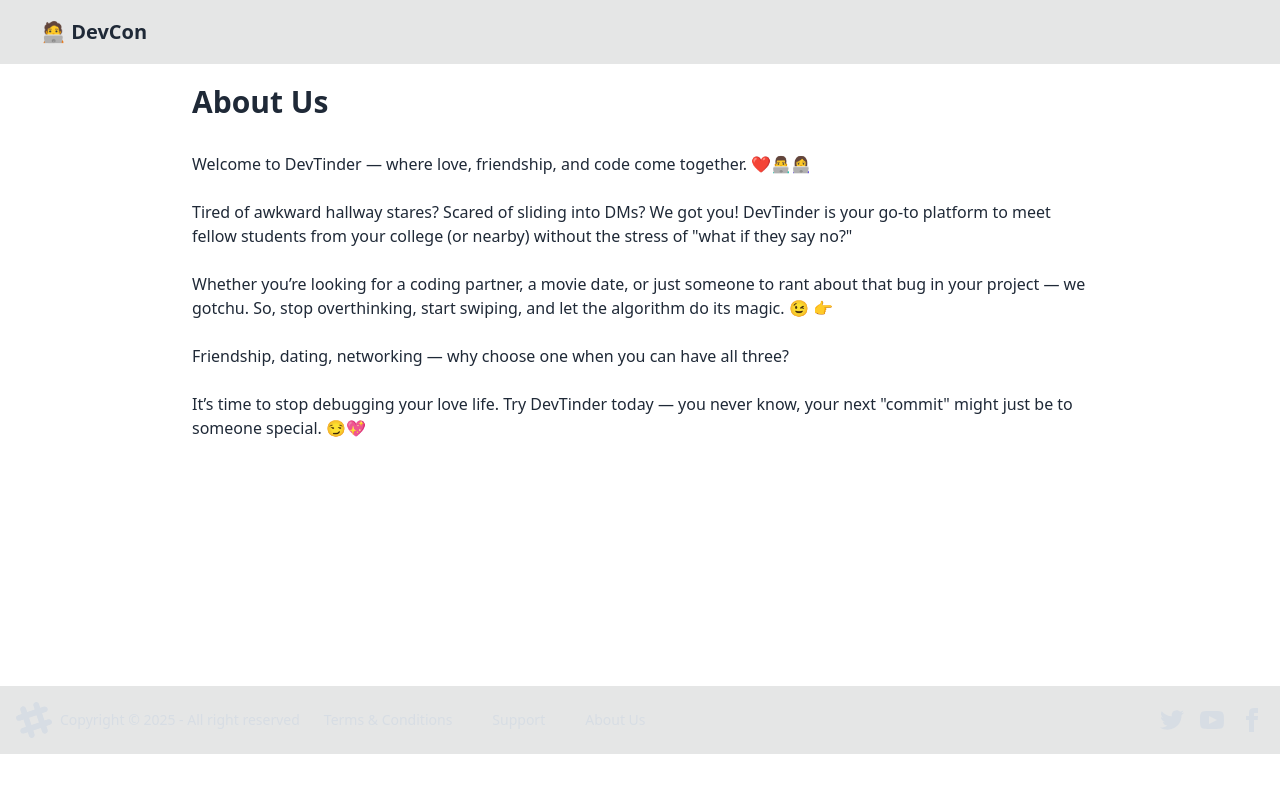
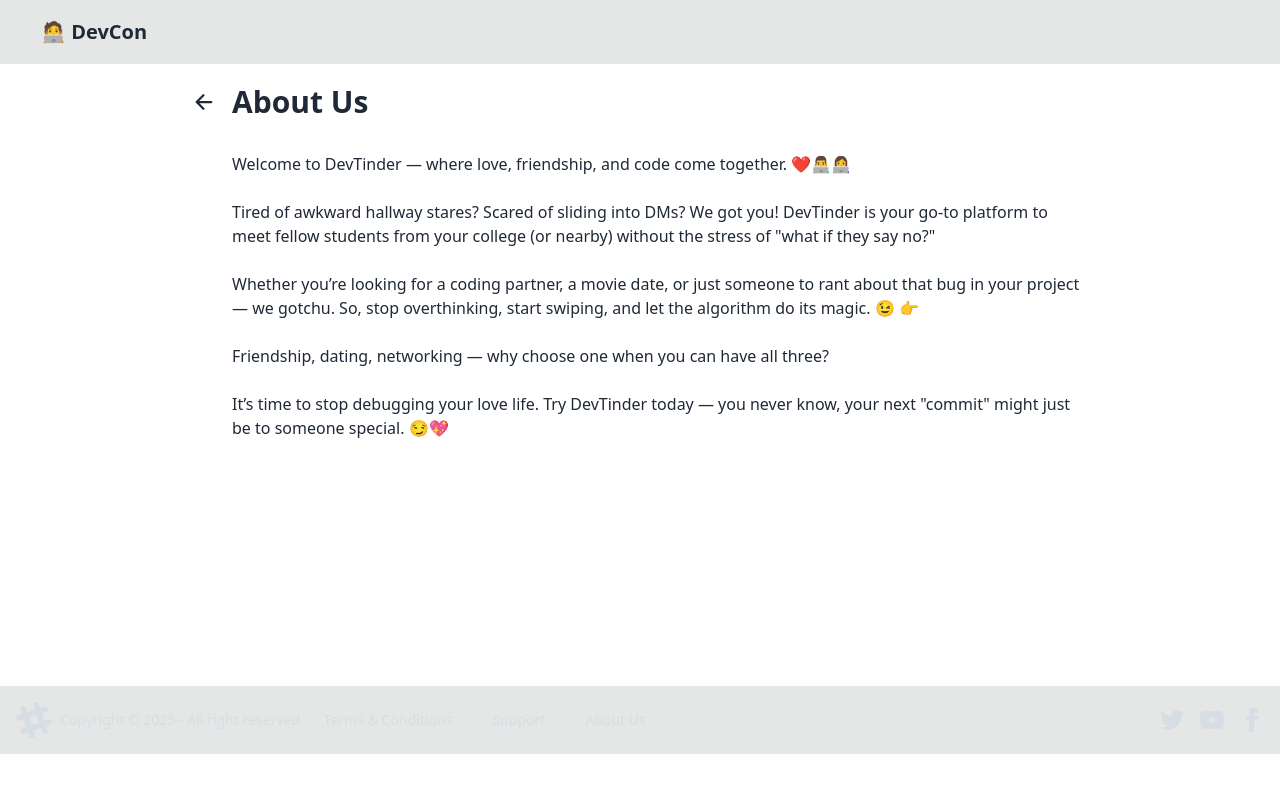
Before and after one commit to PranavKadu18/DevTinder---frontend, a React (Vite) app: page /aboutus in a window 1280 px wide. Shown: the top 792 px of the page. Built offline with nearby package versions, Linux system fonts and the light colour scheme; no server answers.

Commit message:
added back arrow to newly tnc support and contact us

```diff
--- a/package.json
+++ b/package.json
@@ -17,6 +17,7 @@
     "react": "^18.3.1",
     "react-dom": "^18.3.1",
     "react-hook-form": "^7.54.2",
+    "react-icons": "^5.5.0",
     "react-redux": "^9.2.0",
     "react-router-dom": "^7.1.3"
   },
--- a/src/Pages/AboutUs.jsx
+++ b/src/Pages/AboutUs.jsx
@@ -1,10 +1,19 @@
 import React from "react";
+import { IoArrowBack } from "react-icons/io5";
+import { useNavigate } from "react-router-dom";
 
 const AboutUs = () => {
+  const navigate = useNavigate();
   return (
     <div className="sm:w-[70vw] sm:h-[70vh] w-[90vw]">
-      <h1 className="text-3xl font-bold">About Us</h1>
-      <div className="mt-8 ">
+      <div className="flex gap-4 items-center">
+        <IoArrowBack
+          onClick={() => navigate(-1)}
+          className="text-2xl cursor-pointer hover:text-[#FFFF]"
+        />
+        <h1 className="text-3xl font-bold">About Us</h1>
+      </div>
+      <div className="mt-8 pl-10">
         <p>
           Welcome to DevTinder — where love, friendship, and code come together.
           ❤️👨‍💻👩‍💻
--- a/src/Pages/Support.jsx
+++ b/src/Pages/Support.jsx
@@ -1,10 +1,20 @@
 import React from "react";
+import { IoArrowBack } from "react-icons/io5";
+import { useNavigate } from "react-router-dom";
 
 const Support = () => {
+  const navigate = useNavigate();
+
   return (
     <div className="sm:w-[70vw] sm:h-[70vh] w-[90vw]">
-      <h1 className="text-3xl font-bold">Contact Us</h1>
-      <div className="mt-8 ">
+      <div className="flex gap-4 items-center">
+        <IoArrowBack
+          onClick={() => navigate(-1)}
+          className="text-2xl cursor-pointer hover:text-[#FFFF]"
+        />
+        <h1 className="text-3xl font-bold">Contact Us</h1>
+      </div>
+      <div className="mt-8 pl-10">
         <p>Got questions? Bugs? Heartbreak? We’ve got you covered!</p>
         <br />
         <p>📧 Email: pranavkadu2003@gmail.com </p>
--- a/src/Pages/TermsAnsConditions.jsx
+++ b/src/Pages/TermsAnsConditions.jsx
@@ -1,49 +1,60 @@
 import React from "react";
+import { IoArrowBack } from "react-icons/io5";
+import { Navigate, useNavigate } from "react-router-dom";
 
 const TermsAnsConditions = () => {
+
+  const navigate = useNavigate();
+
   return (
     <div className="sm:w-[70vw] sm:h-[70vh] w-[90vw] overflow-auto">
-      <h1 className="text-3xl font-bold">Terms & Conditions</h1>
-      <div className="mt-8 ">
+      <div className="flex items-center gap-4">
+        <IoArrowBack onClick={() => navigate(-1)} className="text-2xl cursor-pointer hover:text-[#FFFF]"/>
+        <h1 className="text-3xl font-bold">Terms & Conditions</h1>
+      </div>
+      <div className="mt-8 pl-10">
         <p>
           Welcome to DevTinder! Before you start swiping and finding your next
           coding (or life) partner, let’s lay down some ground rules:
         </p>
         <br />
         <p>
-          <h1 className="text-xl font-bold">💖 1. Age and Eligibility</h1>You must be 18+ to use DevTinder — this
-          ain't kindergarten, folks. 😎
+          <h1 className="text-xl font-bold">💖 1. Age and Eligibility</h1>You
+          must be 18+ to use DevTinder — this ain't kindergarten, folks. 😎
         </p>
         <br />
         <p>
-        <h1 className="text-xl font-bold">🚫 2. Keep It Friendly, Pookie!</h1>We’re all about friendly vibes here.
-          Any form of abuse, hate speech, harassment, or disrespectful behavior
-          will get you the boot faster than a failed npm install. 👋 If you
-          can't keep it respectful, you're out — no exceptions.
+          <h1 className="text-xl font-bold">🚫 2. Keep It Friendly, Pookie!</h1>
+          We’re all about friendly vibes here. Any form of abuse, hate speech,
+          harassment, or disrespectful behavior will get you the boot faster
+          than a failed npm install. 👋 If you can't keep it respectful, you're
+          out — no exceptions.
         </p>
         <br />
         <p>
-        <h1 className="text-xl font-bold">🔒 3. Data Privacy</h1> Your personal data (profile info, messages, etc.)
-          stays with us — no shady third-party sharing. We value your trust, so
-          no creepy data selling here. 🙌
+          <h1 className="text-xl font-bold">🔒 3. Data Privacy</h1> Your
+          personal data (profile info, messages, etc.) stays with us — no shady
+          third-party sharing. We value your trust, so no creepy data selling
+          here. 🙌
         </p>
         <br />
         <p>
-        <h1 className="text-xl font-bold">💬 4. Paid Features</h1> Some features (like the chat) are premium, but
-          don’t worry — it’ll only cost you the price of a Samosa and Mountain
-          Dew. Cheap thrills, right? 😏
+          <h1 className="text-xl font-bold">💬 4. Paid Features</h1> Some
+          features (like the chat) are premium, but don’t worry — it’ll only
+          cost you the price of a Samosa and Mountain Dew. Cheap thrills, right?
+          😏
         </p>
         <br />
         <p>
-        <h1 className="text-xl font-bold">👀 5. No Guarantees</h1> We’re not Cupid. If things don’t work out, it’s on
-          you — DevTinder just sets the stage; the magic (or disaster) is up to
-          you. 😉
+          <h1 className="text-xl font-bold">👀 5. No Guarantees</h1> We’re not
+          Cupid. If things don’t work out, it’s on you — DevTinder just sets the
+          stage; the magic (or disaster) is up to you. 😉
         </p>
         <br />
         <p>
-        <h1 className="text-xl font-bold">🚨 6. Account Suspension</h1> If you break the rules or engage in abusive
-          behavior, we’ll suspend your account faster than your WiFi drops
-          during a Zoom call. 🫠
+          <h1 className="text-xl font-bold">🚨 6. Account Suspension</h1> If you
+          break the rules or engage in abusive behavior, we’ll suspend your
+          account faster than your WiFi drops during a Zoom call. 🫠
         </p>
         <br />
         <p>
```
Also changed, not shown: 1 other file (tests, documents, lock files or other folders).
